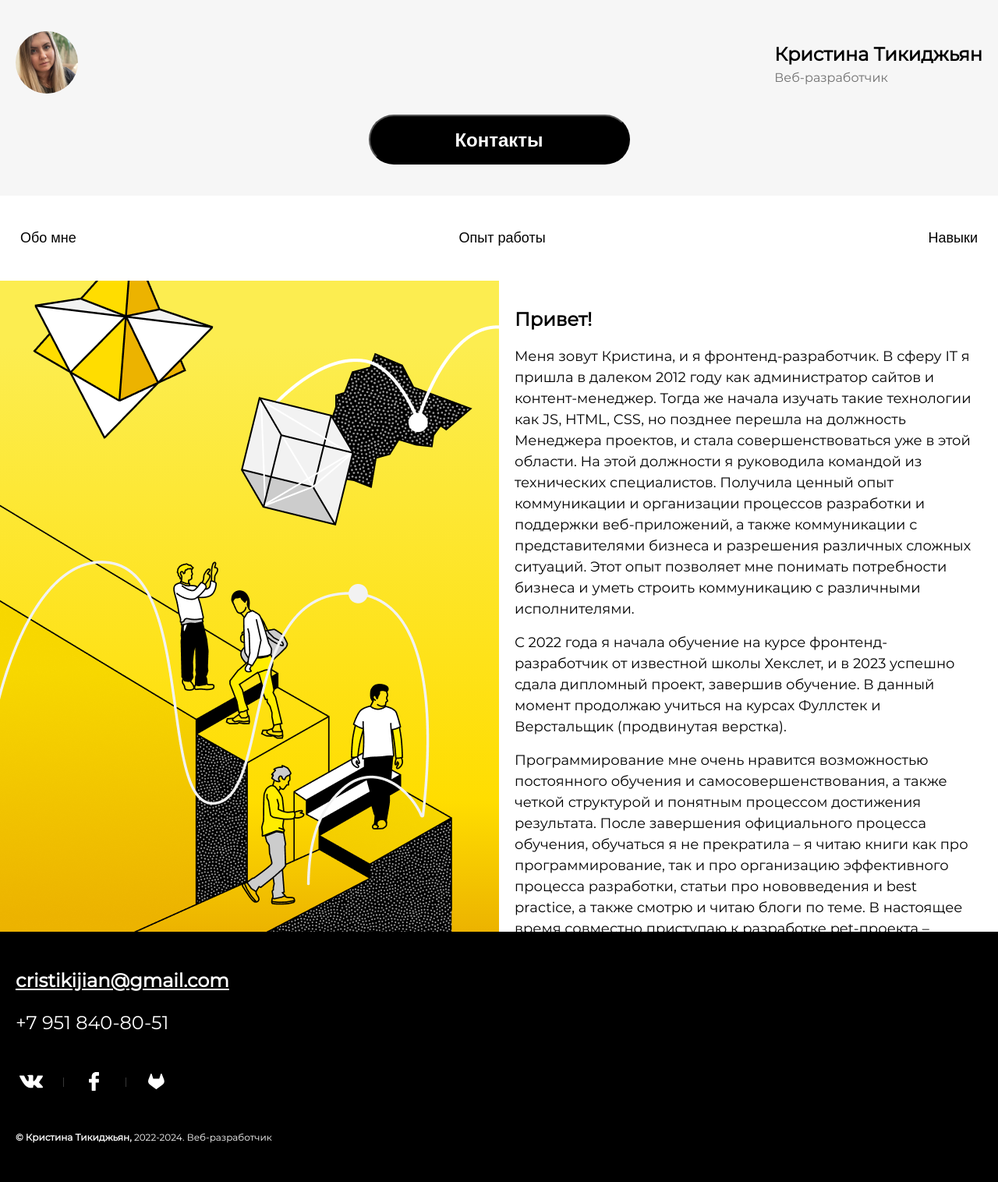
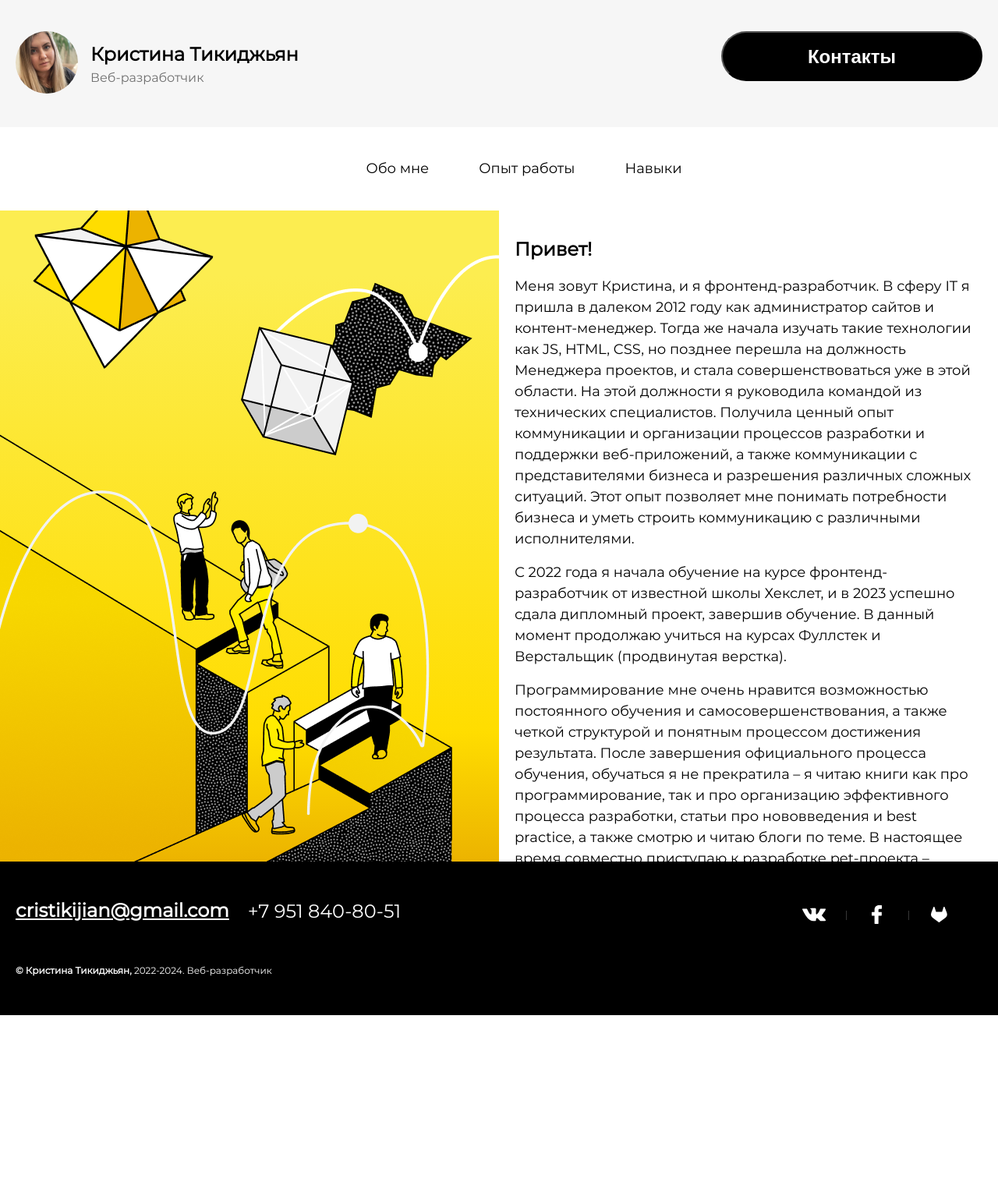
Before and after one commit to Cristikijian/about_me, a website: page index.html in a window 1280 px wide. Shown: the whole page at 78% size. After the commit the page ends 1302 px from the top, so only its background shows below. Drawn offline with Linux system fonts and the light colour scheme.

Commit message:
desktop-style-added

```diff
--- a/index.html
+++ b/index.html
@@ -26,9 +26,9 @@
     </div>
   </header>
   <div class="main-page__menu-tabs">
-    <button class="main-page__tablink" onclick="">Обо мне</button>
-    <button class="main-page__tablink" onclick="">Опыт работы</button>
-    <button class="main-page__tablink" onclick="">Навыки</button>
+    <a class="main-page__tablink" onclick="">Обо мне</a>
+    <a class="main-page__tablink" onclick="">Опыт работы</a>
+    <a class="main-page__tablink" onclick="">Навыки</a>
   </div>
   <div class="main-page__content-block">
     <div class="main-page__background">
@@ -194,6 +194,7 @@
   </div>
 
   <div class="main-page__footer">
+    <div class="main-page__footer-main-block">
       <div class="main-page__contacts-block">
         <a class="main-page__email" href="mailto:cristikijian@gmail.com">cristikijian@gmail.com</a>
         <div class="main-page__phone">+7 951 840-80-51</div>
@@ -221,6 +222,8 @@
           </svg>
         </a>
       </div>
+
+    </div>
     <div class="main-page__copywrite">
       <span class="main-page__copywrite-name">&copy; Кристина Тикиджьян, </span>
       2022-2024. Веб-разработчик
--- a/styles/desktopStyle.css
+++ b/styles/desktopStyle.css
@@ -1,4 +1,27 @@
 @media (min-width: 1075px) {
+  .header {
+    display: flex;
+    justify-content: space-between;
+    flex-direction: row;
+  }
+
+  .main-page__menu-tabs {
+    display: flex;
+    justify-content: center;
+  }
+
+  .main-page__menu-tabs:first-child {
+    margin-left: 0;
+  }
+
+  .main-page__tablink {
+    margin-left: 64px;
+  }
+
+  .main-page__button-container {
+    margin: 0;
+  }
+
   .main-page__content-block {
     display: flex;
   }
@@ -37,7 +60,7 @@
 
   .main-page__text-block {
     max-height: 835px;
-    overflow: scroll;
+    overflow-y: auto;
     box-sizing: border-box;
     width: 49%;
     margin: 0;
@@ -47,4 +70,24 @@
   .skills {
     display: none;
   }
+
+  .main-page__footer-main-block {
+    display: flex;
+    justify-content: space-between;
+    flex-direction: row;
+  }
+
+  .main-page__contacts-block {
+    display: flex;
+    justify-content: space-around;
+  }
+
+  .main-page__social-networks,
+  .main-page__phone {
+    margin: 0;
+  }
+
+  .main-page__email {
+    margin-right: 24px;
+  }
 }
--- a/styles/style.css
+++ b/styles/style.css
@@ -222,6 +222,7 @@ table {
 
 .main-page__button:hover {
   background-color: #293133;
+  cursor: pointer;
 }
 
 .main-page__menu-tabs {
@@ -241,6 +242,33 @@ table {
 
 .main-page__tablink:active {
   font-weight: 700;
+}
+
+.main-page__tablink {
+  position: relative;
+  text-decoration: none;
+  cursor: pointer;
+}
+
+.main-page__tablink::after {
+  position: absolute;
+  content: '';
+  left: 0;
+  bottom: 0;
+  display: block;
+  width: 100%;
+  height: 4px;
+  background: #FFDD00;
+}
+
+.main-page__tablink::after {
+  width: 0;
+  transition: 0.3s;
+}
+
+.main-page__tablink:hover:after {
+  width: 100%;
+
 }
 
 .main-page__background-image.star-image,
@@ -286,12 +314,21 @@ table {
   color: #FFFFFF;
 }
 
+.main-page__footer-main-block {
+  display: flex;
+  flex-direction: column;
+}
+
 .main-page__email {
   color: #FFFFFF;
   font-size: 24px;
   font-weight: 700;
   line-height: 29px;
   text-align: left;
+}
+
+.main-page__email:hover {
+  color: #FFDD00;
 }
 
 .main-page__phone {
```
Also changed, not shown: package.json (added, +25 -0 lines), 2 other files. Lines whose indentation alone changed are shown as unchanged.
